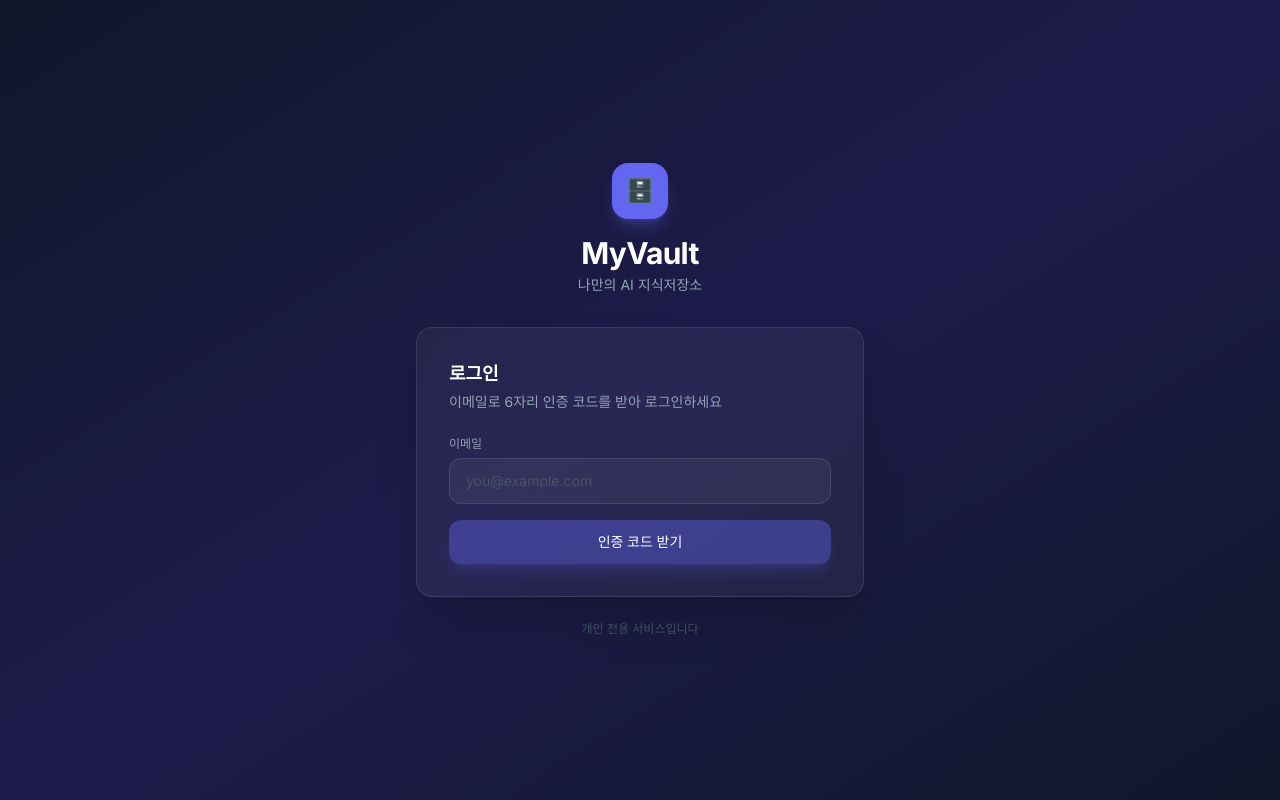
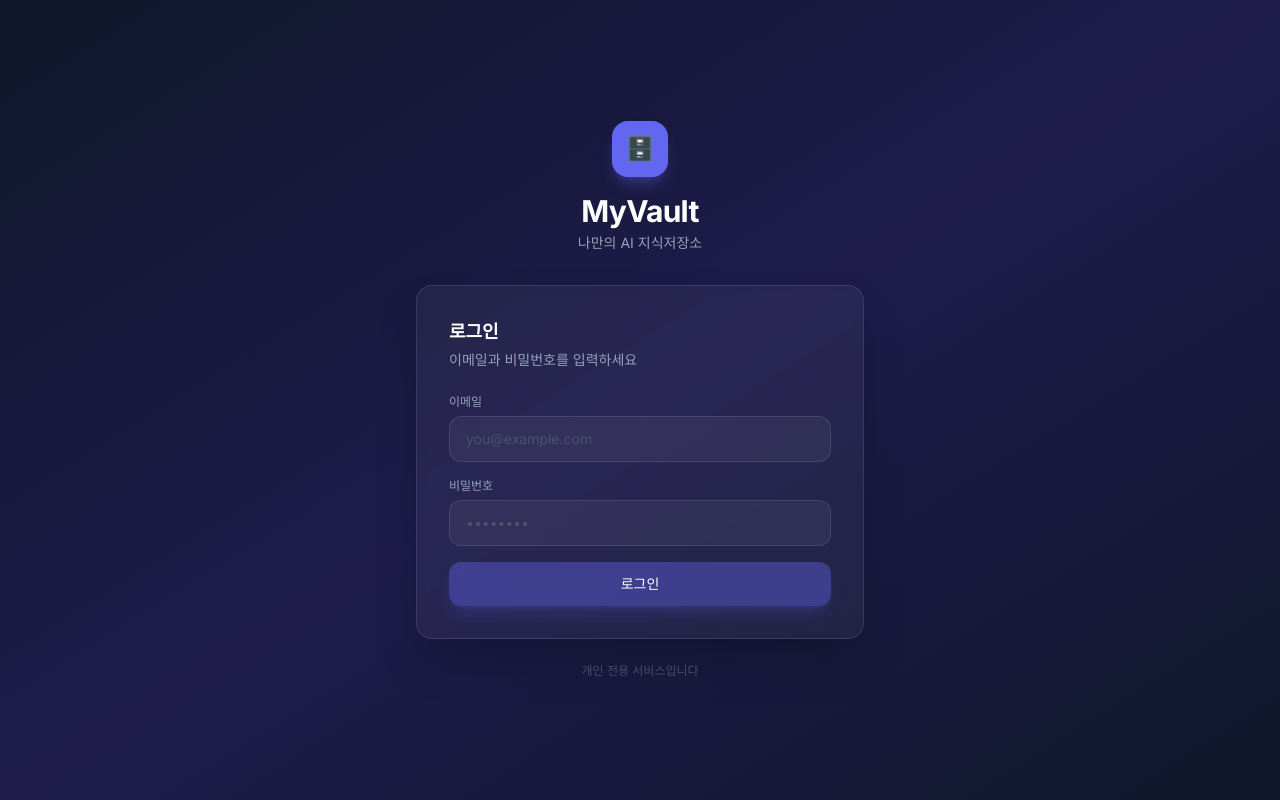
Before and after one commit to kimdw77/allinonememo, a Next.js app in the folder frontend/: page /login in a window 1280 px wide. Built offline with nearby package versions, Linux system fonts and the light colour scheme.

Commit message:
feat: 로그인 방식을 OTP에서 이메일+비밀번호로 변경
OTP 방식의 지연 및 세션 쿠키 문제를 해결하기 위해
signInWithPassword 방식으로 교체.

Co-Authored-By: Claude Sonnet 4.6 <noreply@anthropic.com>

```diff
--- a/frontend/app/login/page.tsx
+++ b/frontend/app/login/page.tsx
@@ -1,49 +1,24 @@
 "use client";
 
 /**
- * app/login/page.tsx — 이메일 OTP 2단계 로그인 페이지
+ * app/login/page.tsx — 이메일+비밀번호 로그인 페이지
  */
 import { useState } from "react";
 import { createClient } from "@/lib/supabase";
 
-type Step = "email" | "otp";
-
 export default function LoginPage() {
-  const [step, setStep] = useState<Step>("email");
   const [email, setEmail] = useState("");
-  const [otp, setOtp] = useState("");
+  const [password, setPassword] = useState("");
   const [loading, setLoading] = useState(false);
   const [error, setError] = useState("");
 
-  // 1단계: 이메일로 OTP 코드 발송
-  const handleSendOtp = async (e: React.FormEvent) => {
+  const handleLogin = async (e: React.FormEvent) => {
     e.preventDefault();
     setLoading(true);
     setError("");
 
     const supabase = createClient();
-    const { error } = await supabase.auth.signInWithOtp({ email });
-
-    if (error) {
-      setError(error.message);
-    } else {
-      setStep("otp");
-    }
-    setLoading(false);
-  };
-
-  // 2단계: OTP 검증 → Route Handler로 세션 쿠키 설정 → 리다이렉트
-  const handleVerifyOtp = async (e: React.FormEvent) => {
-    e.preventDefault();
-    setLoading(true);
-    setError("");
-
-    const supabase = createClient();
-    const { data, error } = await supabase.auth.verifyOtp({
-      email,
-      token: otp,
-      type: "email",
-    });
+    const { data, error } = await supabase.auth.signInWithPassword({ email, password });
 
     if (error) {
       setError(error.message);
@@ -57,7 +32,7 @@ export default function LoginPage() {
       return;
     }
 
-    // 서버에서 세션 쿠키 설정 (response.cookies 직접 기록)
+    // 서버에서 세션 쿠키 설정
     const res = await fetch("/api/auth/set-session", {
       method: "POST",
       headers: { "Content-Type": "application/json" },
@@ -91,18 +66,12 @@ export default function LoginPage() {
 
         {/* 카드 */}
         <div className="bg-white/5 backdrop-blur-sm border border-white/10 rounded-2xl p-8 shadow-2xl">
-          {step === "email" ? (
-            <>
           <h2 className="text-white font-semibold text-lg mb-1">로그인</h2>
-              <p className="text-slate-400 text-sm mb-6">
-                이메일로 6자리 인증 코드를 받아 로그인하세요
-              </p>
+          <p className="text-slate-400 text-sm mb-6">이메일과 비밀번호를 입력하세요</p>
 
-              <form onSubmit={handleSendOtp} className="space-y-4">
+          <form onSubmit={handleLogin} className="space-y-4">
             <div>
-                  <label className="block text-xs font-medium text-slate-400 mb-1.5">
-                    이메일
-                  </label>
+              <label className="block text-xs font-medium text-slate-400 mb-1.5">이메일</label>
               <input
                 type="email"
                 value={email}
@@ -113,82 +82,33 @@ export default function LoginPage() {
               />
             </div>
 
+            <div>
+              <label className="block text-xs font-medium text-slate-400 mb-1.5">비밀번호</label>
+              <input
+                type="password"
+                value={password}
+                onChange={(e) => setPassword(e.target.value)}
+                placeholder="••••••••"
+                required
+                className="w-full px-4 py-3 bg-white/5 border border-white/10 rounded-xl text-white placeholder:text-slate-600 text-sm focus:outline-none focus:ring-2 focus:ring-indigo-500 focus:border-transparent transition-all"
+              />
+            </div>
+
             {error && (
-                  <p className="text-red-400 text-xs bg-red-400/10 px-3 py-2 rounded-lg">
-                    {error}
-                  </p>
+              <p className="text-red-400 text-xs bg-red-400/10 px-3 py-2 rounded-lg">{error}</p>
             )}
 
             <button
               type="submit"
-                  disabled={loading || !email}
+              disabled={loading || !email || !password}
               className="w-full py-3 bg-indigo-500 hover:bg-indigo-400 disabled:bg-indigo-500/40 disabled:cursor-not-allowed text-white font-medium text-sm rounded-xl transition-colors shadow-lg shadow-indigo-500/20"
             >
-                  {loading ? "전송 중..." : "인증 코드 받기"}
+              {loading ? "로그인 중..." : "로그인"}
             </button>
           </form>
-            </>
-          ) : (
-            <>
-              <button
-                onClick={() => { setStep("email"); setError(""); setOtp(""); }}
-                className="text-slate-500 hover:text-slate-300 text-xs mb-4 flex items-center gap-1 transition-colors"
-              >
-                ← 이메일 변경
-              </button>
-
-              <h2 className="text-white font-semibold text-lg mb-1">코드 입력</h2>
-              <p className="text-slate-400 text-sm mb-6">
-                <span className="text-indigo-400 font-medium">{email}</span>로<br />
-                보낸 인증 코드를 입력하세요
-              </p>
-
-              <form onSubmit={handleVerifyOtp} className="space-y-4">
-                <div>
-                  <label className="block text-xs font-medium text-slate-400 mb-1.5">
-                    인증 코드
-                  </label>
-                  <input
-                    type="text"
-                    value={otp}
-                    onChange={(e) => setOtp(e.target.value.replace(/\D/g, "").slice(0, 8))}
-                    placeholder="12345678"
-                    required
-                    maxLength={8}
-                    className="w-full px-4 py-3 bg-white/5 border border-white/10 rounded-xl text-white placeholder:text-slate-600 text-sm text-center tracking-[0.5em] text-lg focus:outline-none focus:ring-2 focus:ring-indigo-500 focus:border-transparent transition-all"
-                  />
         </div>
 
-                {error && (
-                  <p className="text-red-400 text-xs bg-red-400/10 px-3 py-2 rounded-lg">
-                    {error}
-                  </p>
-                )}
-
-                <button
-                  type="submit"
-                  disabled={loading || otp.length < 6}
-                  className="w-full py-3 bg-indigo-500 hover:bg-indigo-400 disabled:bg-indigo-500/40 disabled:cursor-not-allowed text-white font-medium text-sm rounded-xl transition-colors shadow-lg shadow-indigo-500/20"
-                >
-                  {loading ? "확인 중..." : "로그인"}
-                </button>
-
-                <button
-                  type="button"
-                  onClick={handleSendOtp}
-                  disabled={loading}
-                  className="w-full text-xs text-slate-500 hover:text-slate-300 transition-colors"
-                >
-                  코드 재전송
-                </button>
-              </form>
-            </>
-          )}
-        </div>
-
-        <p className="text-center text-slate-600 text-xs mt-6">
-          개인 전용 서비스입니다
-        </p>
+        <p className="text-center text-slate-600 text-xs mt-6">개인 전용 서비스입니다</p>
       </div>
     </div>
   );
```
Lines whose indentation alone changed are shown as unchanged.
